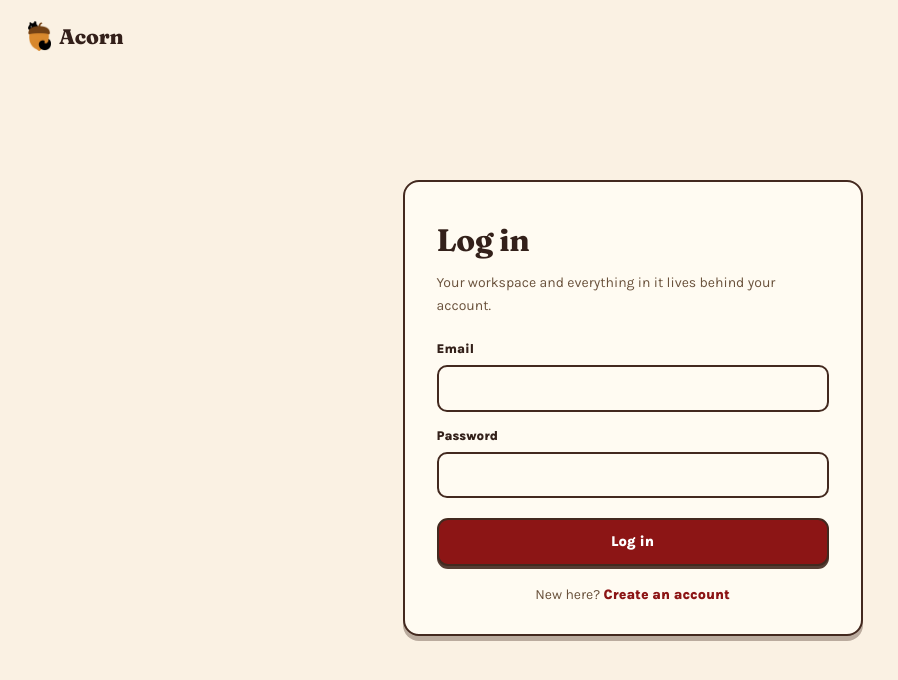
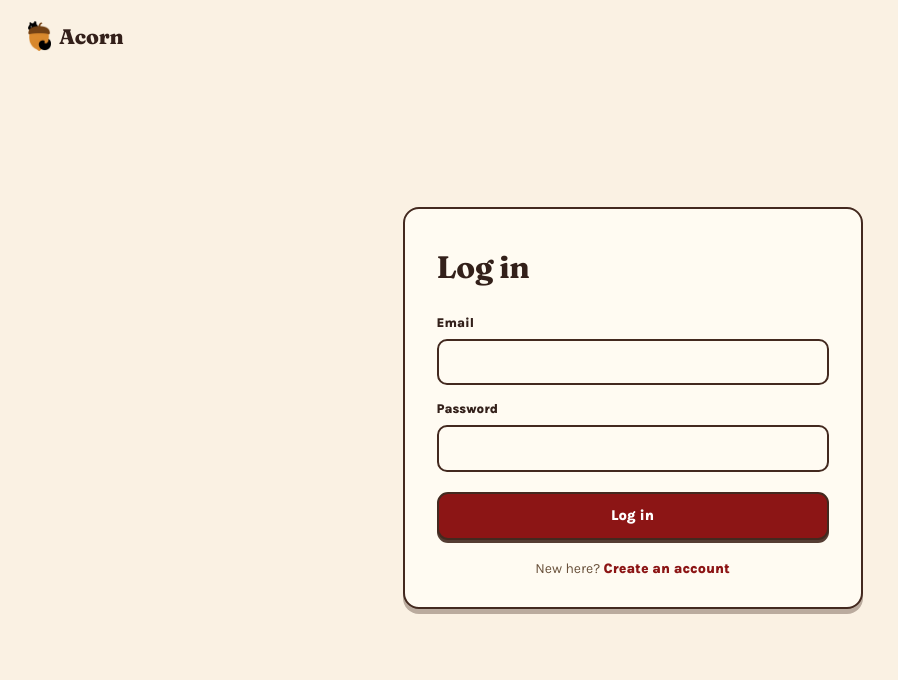
Before and after one commit to srivatsav-kannan/acorn, a Next.js app: page /login in a window 1280 px wide. Shown: the top 680 px of the page, without its empty margins (0-898 px from the left). Built offline with nearby package versions, Linux system fonts and the light colour scheme; no server answers.

Commit message:
The login card says Log in and nothing else

```diff
--- a/src/features/auth/login-page.tsx
+++ b/src/features/auth/login-page.tsx
@@ -37,7 +37,6 @@ export const LoginPage = ({ initialStatus = "", nextPath = "/app" }: { initialSt
     <section className="auth-card">
       <header>
         <h1>Log in</h1>
-        <p>Your workspace and everything in it lives behind your account.</p>
       </header>
       <form className="email-login-form" onSubmit={submit}>
         <label htmlFor="email">Email</label>
```
